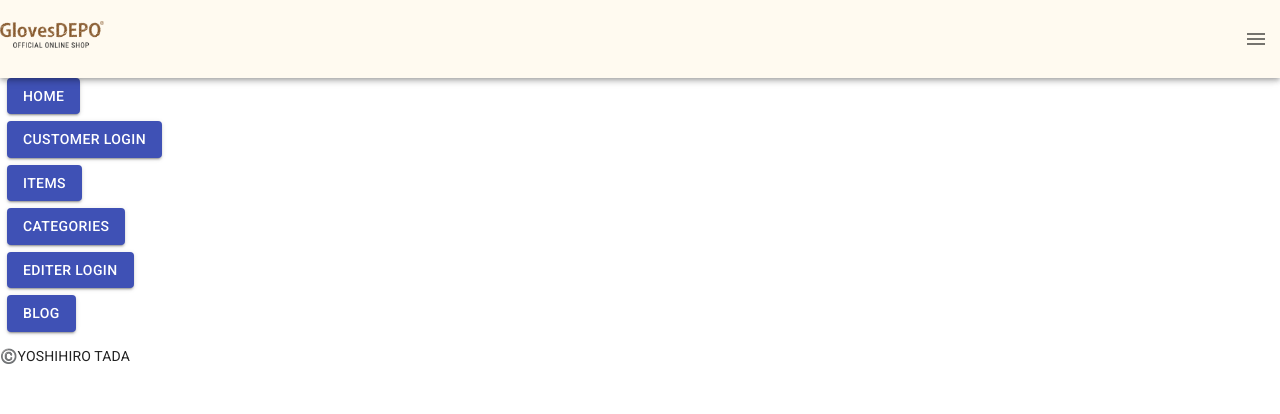
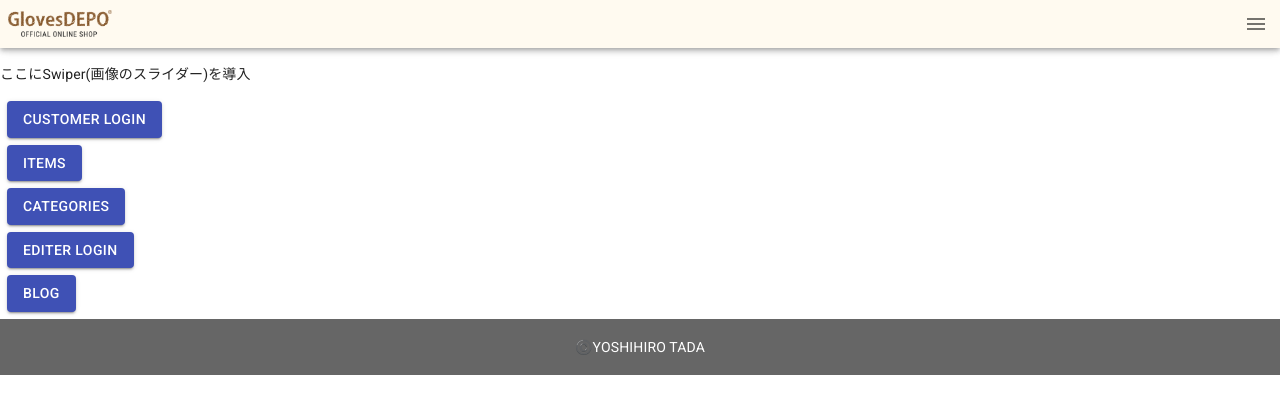
Before and after one commit to yoshihiro-tada/ec-site-front, a Next.js app: page / in a window 1280 px wide. Shown: the top 414 px of the page. Built offline with nearby package versions, Linux system fonts and the light colour scheme.

Commit message:
blog機能追加

```diff
--- a/package.json
+++ b/package.json
@@ -12,8 +12,10 @@
     "@material-ui/core": "^4.12.4",
     "@material-ui/icons": "^4.11.3",
     "microcms-js-sdk": "^2.3.0",
+    "moment": "^2.29.4",
     "next": "13.0.0",
-    "react-hook-form": "^7.37.0"
+    "react-hook-form": "^7.37.0",
+    "react-moment": "^1.1.2"
   },
   "devDependencies": {
     "@types/node": "18.11.7",
--- a/src/pages/components/Footer.tsx
+++ b/src/pages/components/Footer.tsx
@@ -1,6 +1,8 @@
+import { green } from "@material-ui/core/colors";
+
 function Footer() {
-  return <footer>
-          <p>©️YOSHIHIRO TADA</p>
+  return <footer style={{ backgroundColor: '#666', paddingTop: 4, paddingBottom: 4 }}>
+          <p style={{ textAlign: 'center', color: 'white' }}>©️YOSHIHIRO TADA</p>
         </footer>;
 }
 
--- a/src/pages/components/Header.tsx
+++ b/src/pages/components/Header.tsx
@@ -11,9 +11,11 @@ const theme = {
 
 function Header() {
   return  <AppBar>
-            <Box sx={{ display: 'flex', justifyContent: 'space-between', backgroundColor: '#FFFAF0' }}>
-              <h1 sx={{ marginLeft: 1 }} >
-                <Image src="/images/h-logo.png" width={104} height={27} alt="shop logo" />
+            <Box style={{ display: 'flex', justifyContent: 'space-between', backgroundColor: '#FFFAF0' }}>
+              <h1 style={{ marginTop: 8, marginBottom: 0, marginLeft: 8 }} >
+                <Link href="/">
+                  <Image src="/images/h-logo.png" width={104} height={27} alt="shop logo" />
+                </Link>
               </h1>
               <IconButton>
                 <MenuIcon />
--- a/src/pages/index.tsx
+++ b/src/pages/index.tsx
@@ -8,12 +8,11 @@ export default function Home() {
   return (
     <>
     <Header />
-    <h1>Top Page</h1>
-    <div style={{ margin: '0.5em' }}>
-      <Link href="/">
-        <Button variant="contained" color="primary">home</Button>{' '}
-      </Link>
+    <div style={{ marginTop: 64, marginBottom: 16 }}>
+      <p>ここにSwiper(画像のスライダー)を導入</p>
     </div>
+    <h2 style={{ marginTop: 8 }}></h2>
+
     <div style={{ margin: '0.5em' }}>
       <Link href="/login">
         <Button variant="contained" color="primary">Customer Login</Button>{' '}
```
Also changed, not shown: src/pages/blog/[id].tsx (added, +50 -0 lines), src/pages/blog/index.tsx (+11 -1 lines), 1 other file (tests, documents, lock files or other folders).
